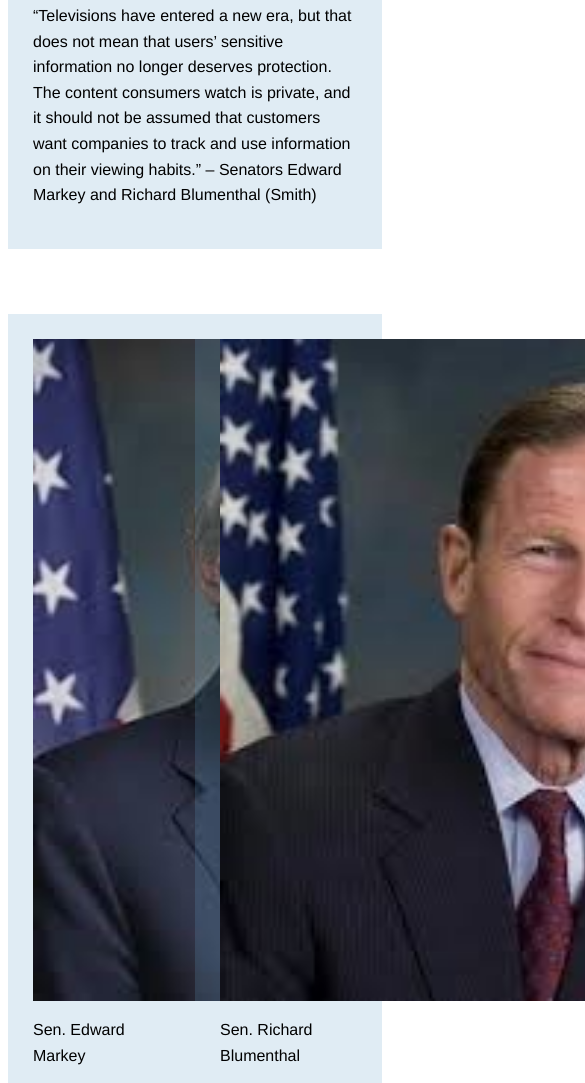
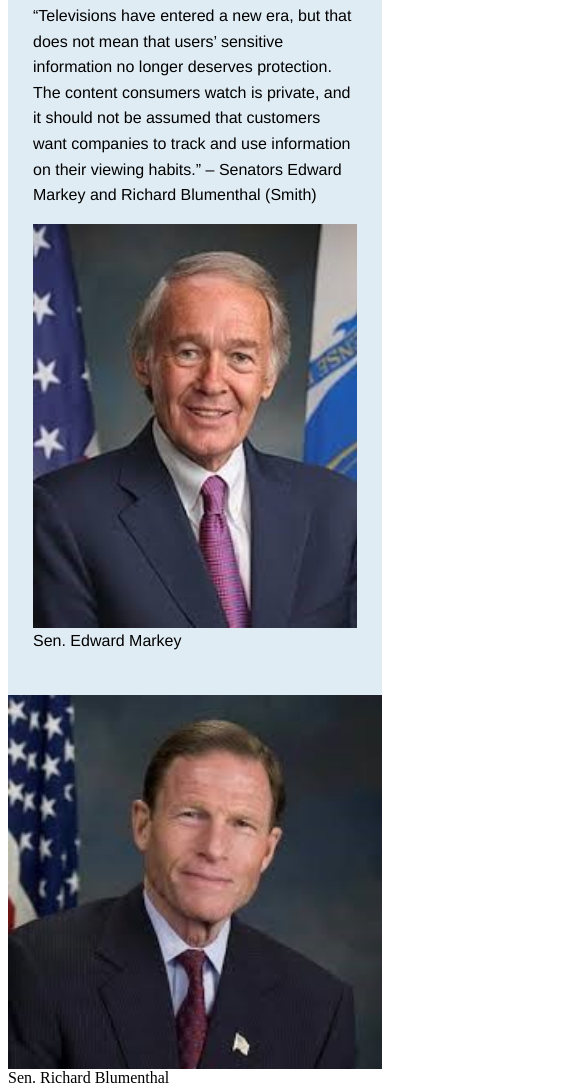
Before and after one commit to ChurchillsKGB/ethicscs, a website: page LinkThree.html in a window 390 px wide. Shown: the part 645-1728 px from the top of the page, 585 px wide, since content can reach past the window. Drawn offline with nearby package versions, Linux system fonts and the light colour scheme.

Commit message:
damn sens

```diff
--- a/LinkThree.html
+++ b/LinkThree.html
@@ -19,20 +19,15 @@
       <p>Act utilitarianism in “Ethics for the Information Age” by Michael J. Quinn exemplifies that the pros often outweigh the cons of a particular action so long as it brings the greatest happiness to all parties.  Quinn also adds that these parties or “beings” are chosen.</p>
       <p>One such example of this in the modern world involves the advanced technology in SmartTV’s that can record your every conversation and give information to so-called trusted third parties.  According to an article on Verge.com called “Lawmakers ask FTC to investigate smart TV privacy concerns,” this was brought to the attention of two senators that wrote a letter to the Federal Trade Center (FTC) saying:</p>
       <p>“Televisions have entered a new era, but that does not mean that users’ sensitive information no longer deserves protection.  The content consumers watch is private, and it should not be assumed that customers want companies to track and use information on their viewing habits.” – Senators Edward Markey and Richard Blumenthal (Smith)</p>
-</div>
-</div>
-<div class="row">
-  <div class="col-6 p">
+
+
     <img src='Markey.jpg' class="sen"/>
     <p>Sen. Edward Markey</p>
   </div>
-  <div class="col-6 p">
+
     <img src='Blumenthal.jpg' class="sen"/>
     <p>Sen. Richard Blumenthal</p>
-  </div>
-</div>
-<div class="row">
-  <div class="col-12 p">
+
       <h2 class="subheader">EPIC vs. Samsung</h2>
       <p>In addition to this, the Electronic Privacy Information Center (EPIC) has also voiced their concerns in a formal complaint to the FTC specifically on Samsung’s collection of data.  This is another great example of the act utilitarianist belief.</p>
       <p>“When the voice recognition feature is enabled, everything a user says in front of the Samsung SmartTV is recorded and transmitted over the internet to a third party regardless of whether it is related to the provision of the service.” (EPIC) </p>
--- a/style.css
+++ b/style.css
@@ -147,7 +147,7 @@
 
 .sen {
   display: block;
-  height:80%;
+  height:50%;
   width:auto;
   margin:0 auto;
 }
@@ -195,5 +195,12 @@
    margin: 260px auto;
    width:100%;
   }
+  .sen {
+    float: right;
+    height:auto;
+    width: 100%;
+    margin:0 auto;
+  }
+
 
 }
```
